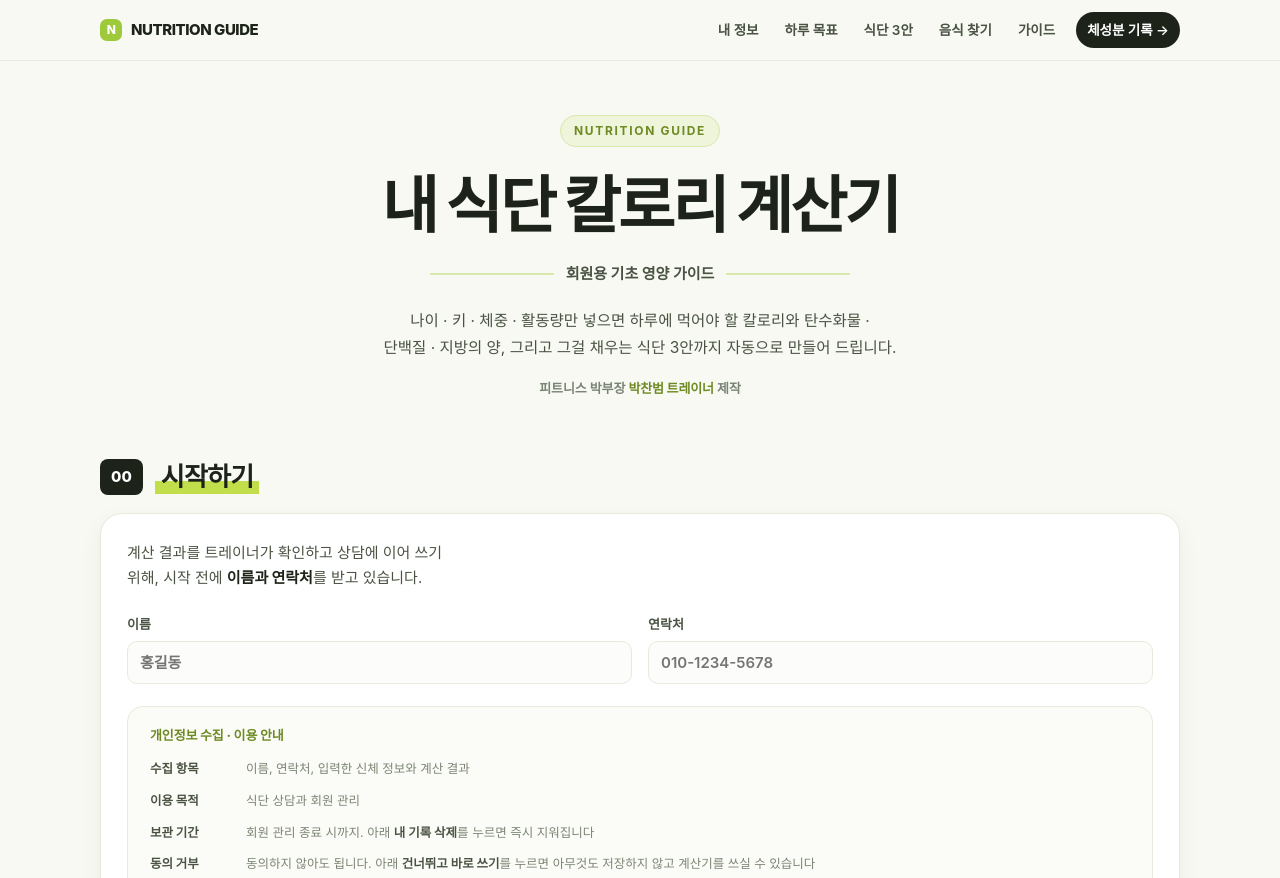
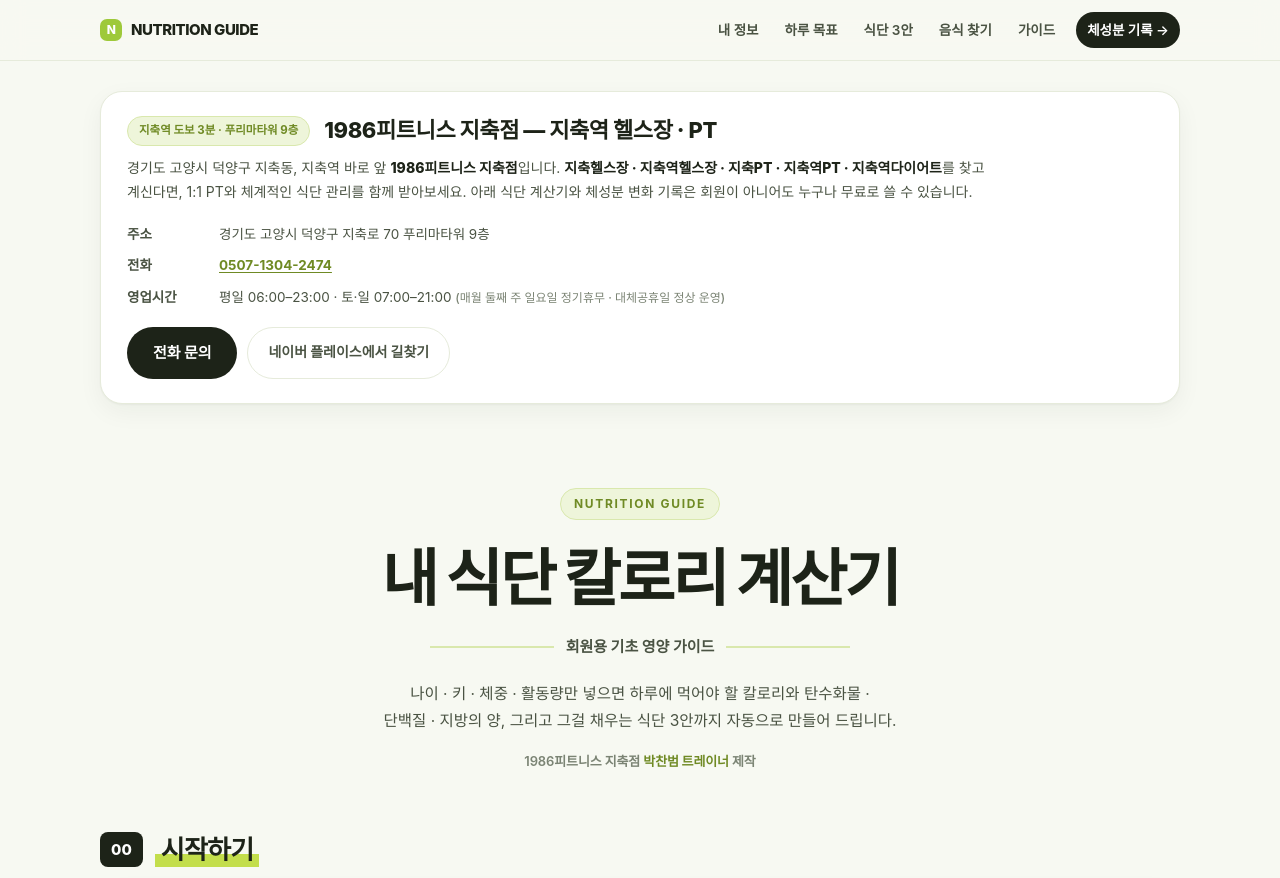
Before and after one commit to chanbeompark-hub/jichuck-nutrition, a website: page public/index.html in a window 1280 px wide. Shown: the top 878 px of the page. Drawn offline with Linux system fonts and the light colour scheme; a web font is replaced by a local one.

Commit message:
네이버 소유확인 코드 추가

```diff
--- a/public/assets/css/style.css
+++ b/public/assets/css/style.css
@@ -530,7 +530,7 @@
 /* ---------- 인쇄 ---------- */
 @media print {
   .topbar, .actions, .swap-row, #foodSection, .hero .lede, .plan-tabs,
-  .scroll-hint, .link-btn, .gate-skip-note, #gate { display: none !important; }
+  .scroll-hint, .link-btn, .gate-skip-note, #gate, #gym-info { display: none !important; }
   body { background: #fff; font-size: 12px; }
   /* 인쇄물에는 누구 결과인지 남기고 제작자 표기는 유지 */
   .welcome { background: none; border: none; border-bottom: 1px solid #ccc; padding-left: 0; }
@@ -539,3 +539,36 @@
   .plan-panel[hidden] { display: block !important; }
   .plan-panel { break-before: page; }
 }
+
+/* ---------- 지축역 체육관 소개 (SEO) ---------- */
+.gym-card { padding: 24px 26px; }
+.gym-card-head {
+  display: flex; flex-wrap: wrap; align-items: center; gap: 8px 14px; margin-bottom: 10px;
+}
+.gym-card-head h2 {
+  font-size: clamp(18px, 3vw, 22px); font-weight: 800; letter-spacing: -0.02em;
+}
+.gym-badge {
+  font-size: 11.5px; font-weight: 700; color: #6f8a24; background: var(--lime-soft);
+  border: 1px solid var(--lime-line); padding: 4px 11px; border-radius: 999px; white-space: nowrap;
+}
+.gym-desc {
+  font-size: 14px; color: var(--ink-2); line-height: 1.75; max-width: 62em; margin-bottom: 18px;
+}
+.gym-desc b { color: var(--ink); font-weight: 800; }
+.gym-meta {
+  margin: 0 0 18px; display: grid; grid-template-columns: 76px 1fr; gap: 9px 16px;
+  align-items: baseline; font-size: 13.5px;
+}
+.gym-meta dt { font-weight: 800; color: var(--ink-2); }
+.gym-meta dd { margin: 0; color: var(--ink-2); }
+.gym-meta dd a { color: #6f8a24; font-weight: 700; text-decoration: underline; text-underline-offset: 2px; }
+.gym-meta-note { color: var(--ink-3); font-size: 12px; font-weight: 500; }
+.gym-actions { display: flex; flex-wrap: wrap; gap: 10px; }
+.gym-actions .btn { display: inline-block; text-decoration: none; }
+
+@media (max-width: 560px) {
+  .gym-meta { grid-template-columns: 1fr; gap: 3px 0; }
+  .gym-meta dt { margin-top: 8px; }
+  .gym-meta dt:first-child { margin-top: 0; }
+}
--- a/public/index.html
+++ b/public/index.html
@@ -3,17 +3,49 @@
 <head>
 <meta charset="utf-8">
 <meta name="viewport" content="width=device-width, initial-scale=1">
-<title>NUTRITION GUIDE — 내 식단 칼로리 계산기</title>
-<meta name="description" content="나이·키·체중·활동량을 넣으면 하루 목표 칼로리와 탄단지를 계산하고, 음식 181종 데이터로 맞춤 식단 3안을 만들어 줍니다.">
+<title>1986피트니스 지축점 | 지축역 헬스장·PT·다이어트 식단 계산기</title>
+<meta name="description" content="지축역 바로 앞 1986피트니스 지축점. 지축헬스장·지축역헬스장·지축PT·지축역PT·지축역다이어트를 찾는 분들을 위한 체육관으로, 회원이 직접 쓰는 식단 칼로리 계산기와 체성분 변화 기록을 무료로 제공합니다.">
+<meta name="keywords" content="지축헬스장, 지축역헬스장, 지축PT, 지축역PT, 지축역다이어트, 1986피트니스 지축점">
 <meta name="theme-color" content="#9ec93a">
-<meta name="author" content="피트니스 박부장 · 박찬범 트레이너">
+<meta name="author" content="1986피트니스 지축점">
+<meta name="naver-site-verification" content="a78734617e174fceb56b259d6ff3fcdbf4a5891a" />
+
 <link rel="icon" href="/assets/favicon.svg" type="image/svg+xml">
+<link rel="icon" href="/favicon.ico" sizes="any">
+<link rel="apple-touch-icon" href="/assets/favicon-180.png">
+<link rel="manifest" href="/assets/site.webmanifest">
 <link rel="canonical" href="https://jichuck-nutrition.pages.dev/">
 
 <meta property="og:type" content="website">
-<meta property="og:title" content="NUTRITION GUIDE — 내 식단 칼로리 계산기">
-<meta property="og:description" content="나이·키·체중·활동량만 넣으면 하루 목표 칼로리와 탄단지, 맞춤 식단 3안까지 한 번에.">
+<meta property="og:site_name" content="1986피트니스 지축점">
+<meta property="og:title" content="1986피트니스 지축점 | 지축역 헬스장·PT·다이어트">
+<meta property="og:description" content="지축헬스장·지축역헬스장·지축PT·지축역PT·지축역다이어트. 지축역 앞 1986피트니스 지축점에서 식단 칼로리 계산기와 체성분 변화 기록을 무료로 써보세요.">
+<meta property="og:url" content="https://jichuck-nutrition.pages.dev/">
 <meta property="og:locale" content="ko_KR">
+
+<script type="application/ld+json">
+{
+  "@context": "https://schema.org",
+  "@type": "ExerciseGym",
+  "name": "1986피트니스 지축점",
+  "alternateName": ["지축헬스장", "지축역헬스장", "지축PT", "지축역PT", "지축역다이어트"],
+  "image": "https://jichuck-nutrition.pages.dev/assets/favicon-512.png",
+  "url": "https://jichuck-nutrition.pages.dev/",
+  "telephone": "0507-1304-2474",
+  "address": {
+    "@type": "PostalAddress",
+    "streetAddress": "지축로 70 푸리마타워 9층",
+    "addressLocality": "고양시 덕양구",
+    "addressRegion": "경기도",
+    "addressCountry": "KR"
+  },
+  "openingHoursSpecification": [
+    { "@type": "OpeningHoursSpecification", "dayOfWeek": ["Monday","Tuesday","Wednesday","Thursday","Friday"], "opens": "06:00", "closes": "23:00" },
+    { "@type": "OpeningHoursSpecification", "dayOfWeek": ["Saturday","Sunday"], "opens": "07:00", "closes": "21:00" }
+  ],
+  "sameAs": ["https://pcmap.place.naver.com/place/1814490801/home"]
+}
+</script>
 
 <link rel="stylesheet" href="/assets/css/style.css">
 </head>
@@ -35,6 +67,31 @@
 
 <main id="top">
 
+  <!-- ================= 지축역 체육관 소개 (SEO) ================= -->
+  <section id="gym-info" class="wrap">
+    <div class="card gym-card">
+      <div class="gym-card-head">
+        <span class="gym-badge">지축역 도보 3분 · 푸리마타워 9층</span>
+        <h2>1986피트니스 지축점 — 지축역 헬스장 · PT</h2>
+      </div>
+      <p class="gym-desc">
+        경기도 고양시 덕양구 지축동, 지축역 바로 앞 <b>1986피트니스 지축점</b>입니다.
+        <b>지축헬스장 · 지축역헬스장 · 지축PT · 지축역PT · 지축역다이어트</b>를 찾고 계신다면,
+        1:1 PT와 체계적인 식단 관리를 함께 받아보세요. 아래 식단 계산기와 체성분 변화 기록은
+        회원이 아니어도 누구나 무료로 쓸 수 있습니다.
+      </p>
+      <dl class="gym-meta">
+        <dt>주소</dt><dd>경기도 고양시 덕양구 지축로 70 푸리마타워 9층</dd>
+        <dt>전화</dt><dd><a href="tel:0507-1304-2474">0507-1304-2474</a></dd>
+        <dt>영업시간</dt><dd>평일 06:00–23:00 · 토·일 07:00–21:00 <span class="gym-meta-note">(매월 둘째 주 일요일 정기휴무 · 대체공휴일 정상 운영)</span></dd>
+      </dl>
+      <div class="gym-actions">
+        <a class="btn btn-primary" href="tel:0507-1304-2474">전화 문의</a>
+        <a class="btn btn-ghost" href="https://pcmap.place.naver.com/place/1814490801/home" target="_blank" rel="noopener">네이버 플레이스에서 길찾기</a>
+      </div>
+    </div>
+  </section>
+
   <!-- ================= HERO ================= -->
   <div class="hero wrap">
     <span class="kicker">NUTRITION GUIDE</span>
@@ -44,7 +101,7 @@
       나이 · 키 · 체중 · 활동량만 넣으면 하루에 먹어야 할 칼로리와
       탄수화물 · 단백질 · 지방의 양, 그리고 그걸 채우는 식단 3안까지 자동으로 만들어 드립니다.
     </p>
-    <p class="byline">피트니스 박부장 <b>박찬범 트레이너</b> 제작</p>
+    <p class="byline">1986피트니스 지축점 <b>박찬범 트레이너</b> 제작</p>
   </div>
 
   <!-- ================= 00 시작하기 ================= -->
```
Also changed, not shown: public/sitemap.xml (+7 -1 lines), public/tracker.html (+14 -3 lines), public/assets/favicon-180.png (added), public/assets/favicon-192.png (added), public/assets/favicon-512.png (added), public/assets/site.webmanifest (added), public/favicon.ico (added).
